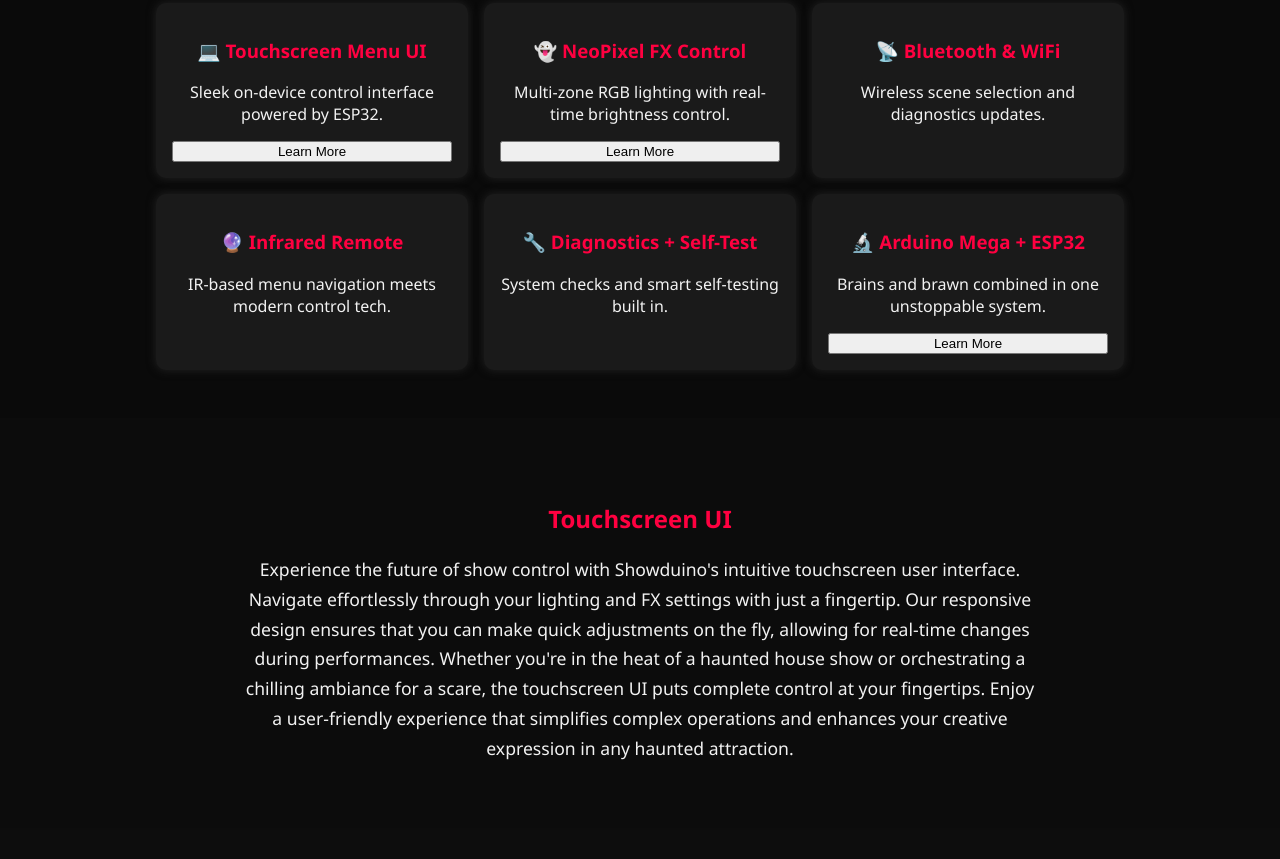
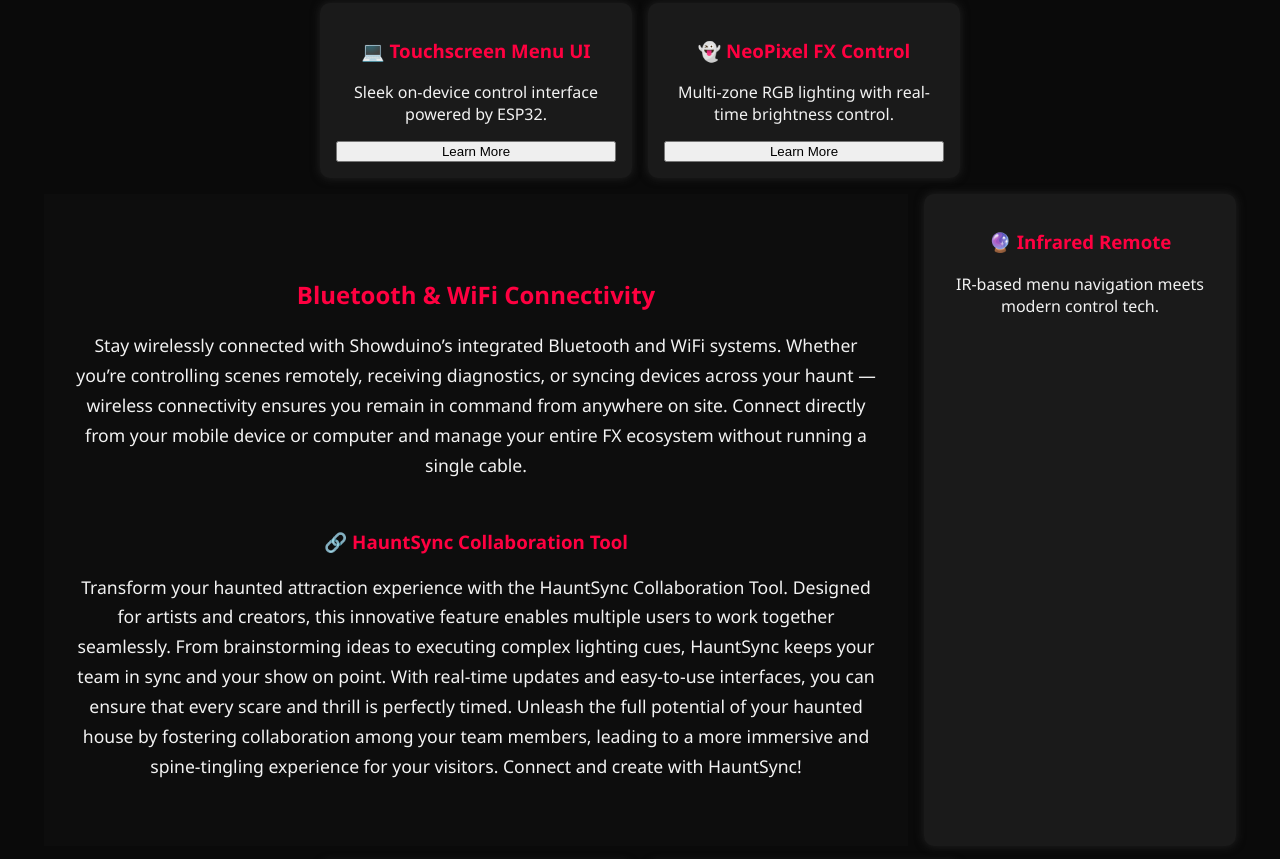
Before and after one commit to sumkindafreak/showduino.com, a plain HTML site: page index.html in a window 1280 px wide. Shown: the part 898-1757 px from the top of the page. Drawn offline with Linux system fonts and the light colour scheme.

Commit message:
Update index.html

```diff
--- a/index.html
+++ b/index.html
@@ -107,12 +107,26 @@
       <button onclick="document.getElementById('neopixel-ui').scrollIntoView({behavior: 'smooth'})">Learn More</button>
     </div>
 
-    <div class="feature-card">
-      <div>
-        <h3>📡 Bluetooth & WiFi</h3>
-        <p>Wireless scene selection and diagnostics updates.</p>
-      </div>
-    </div>
+
+<!-- === BLUETOOTH & WIFI + HAUNTSYNC SUBMENU === -->
+<section id="bluetooth-wifi" style="padding: 4rem 2rem; background-color: #0d0d0d; text-align: center;">
+  <h2 style="color: #ff0040;">Bluetooth & WiFi Connectivity</h2>
+  <p style="max-width: 800px; margin: auto; font-size: 1.1rem; line-height: 1.7;">
+    Stay wirelessly connected with Showduino’s integrated Bluetooth and WiFi systems. Whether you’re controlling scenes remotely,
+    receiving diagnostics, or syncing devices across your haunt — wireless connectivity ensures you remain in command from anywhere on site.
+    Connect directly from your mobile device or computer and manage your entire FX ecosystem without running a single cable.
+  </p>
+
+  <h3 style="color: #ff0040; margin-top: 3rem;">🔗 HauntSync Collaboration Tool</h3>
+  <p style="max-width: 800px; margin: auto; font-size: 1.1rem; line-height: 1.7;">
+    Transform your haunted attraction experience with the HauntSync Collaboration Tool. Designed for artists and creators,
+    this innovative feature enables multiple users to work together seamlessly. From brainstorming ideas to executing complex lighting cues,
+    HauntSync keeps your team in sync and your show on point.
+    With real-time updates and easy-to-use interfaces, you can ensure that every scare and thrill is perfectly timed.
+    Unleash the full potential of your haunted house by fostering collaboration among your team members,
+    leading to a more immersive and spine-tingling experience for your visitors. Connect and create with HauntSync!
+  </p>
+</section>
 
     <div class="feature-card">
       <div>
```
